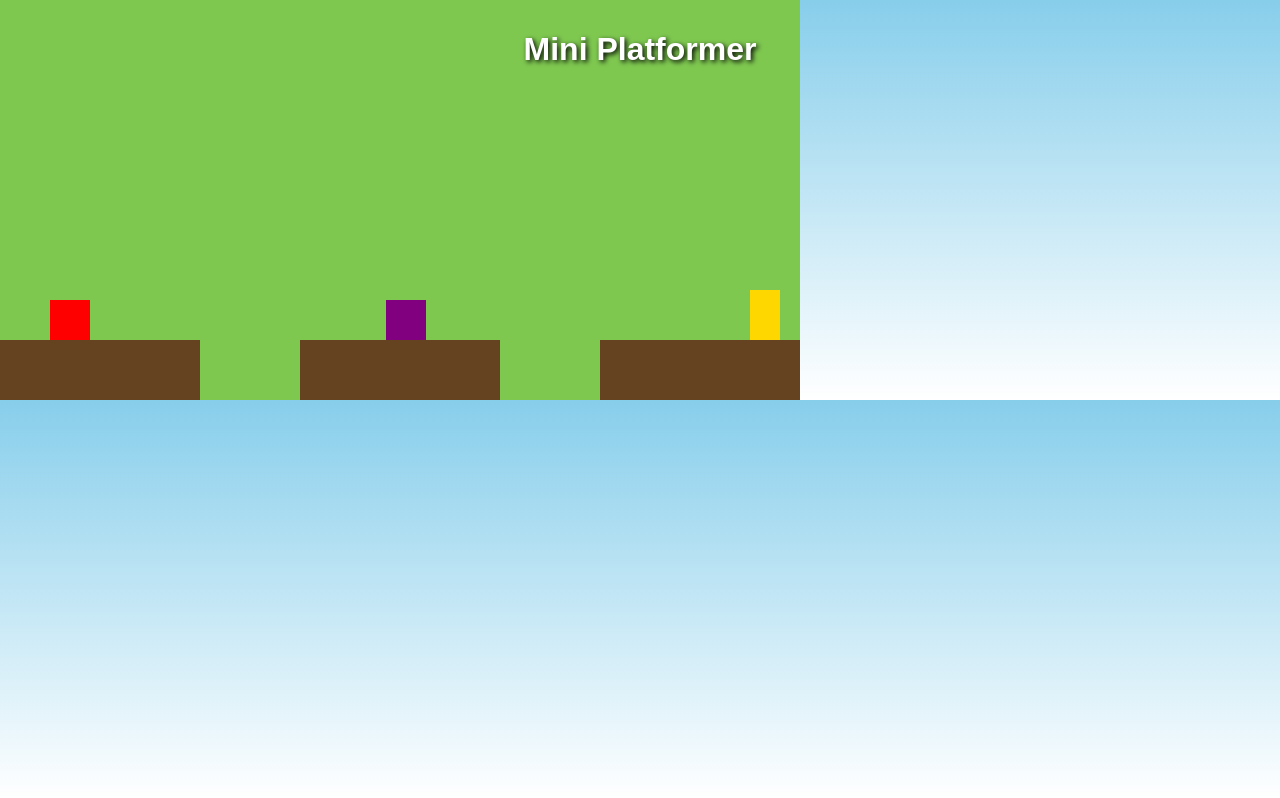
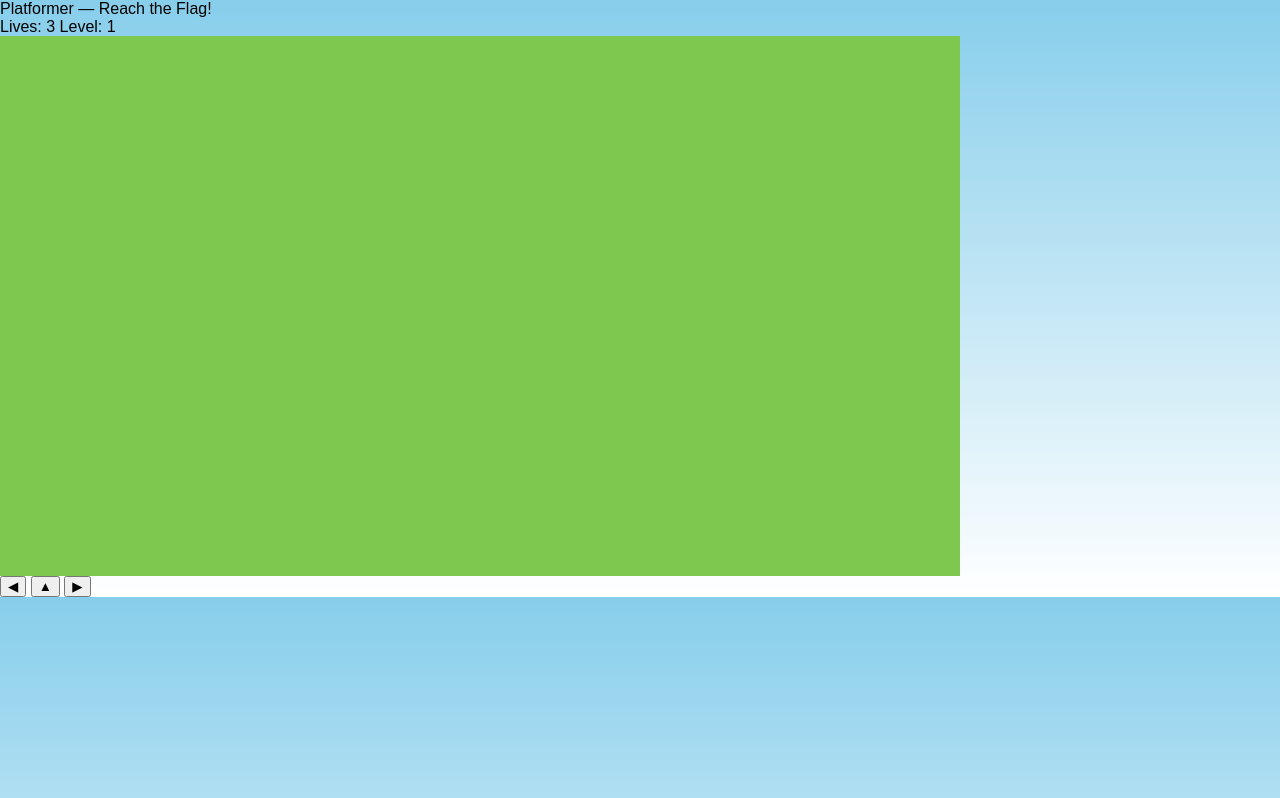
Before and after one commit to genovapink/ai, a plain HTML site: page index.html in a window 1280 px wide. Drawn offline with Linux system fonts and the light colour scheme.

Commit message:
Update index.html

```diff
--- a/index.html
+++ b/index.html
@@ -1,14 +1,31 @@
-<!DOCTYPE html>
-<html lang="en">
+<!doctype html>
+<html lang="id">
 <head>
-  <meta charset="UTF-8">
-  <meta name="viewport" content="width=device-width, initial-scale=1.0">
-  <title>Mini Platformer</title>
-  <link rel="stylesheet" href="style.css">
+  <meta charset="utf-8" />
+  <meta name="viewport" content="width=device-width,initial-scale=1" />
+  <title>Platformer - Save The Flag</title>
+  <link rel="stylesheet" href="style.css" />
 </head>
 <body>
-  <h1 class="title">Mini Platformer</h1>
-  <canvas id="gameCanvas"></canvas>
+  <div id="ui">
+    <div id="title">Platformer — Reach the Flag!</div>
+    <div id="hud">
+      <span id="lives">Lives: 3</span>
+      <span id="level">Level: 1</span>
+    </div>
+  </div>
+
+  <canvas id="game" width="960" height="540"></canvas>
+
+  <!-- Mobile controls -->
+  <div id="controls">
+    <button id="left">◀</button>
+    <button id="up">▲</button>
+    <button id="right">▶</button>
+  </div>
+
+  <div id="msg" class="hidden"></div>
+
   <script src="script.js"></script>
 </body>
 </html>
```
